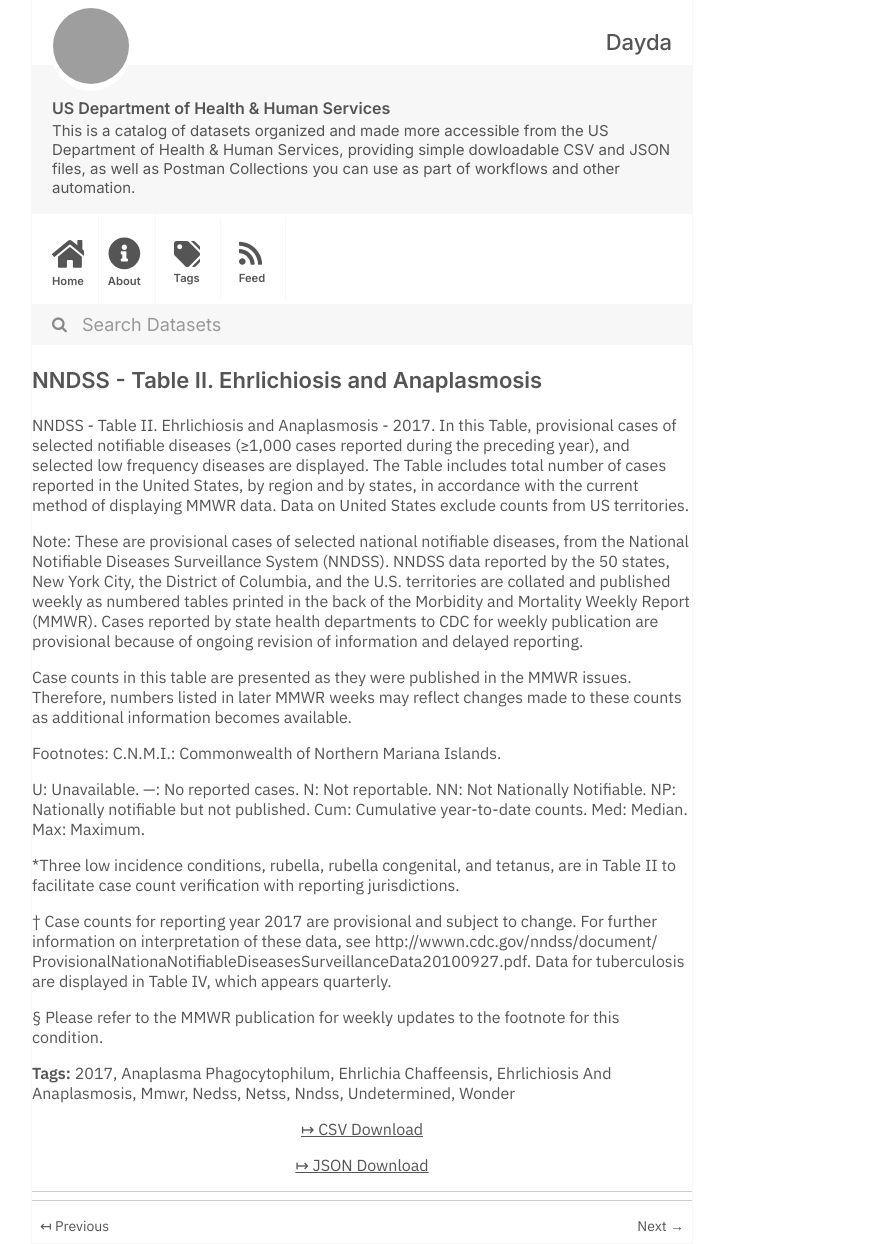
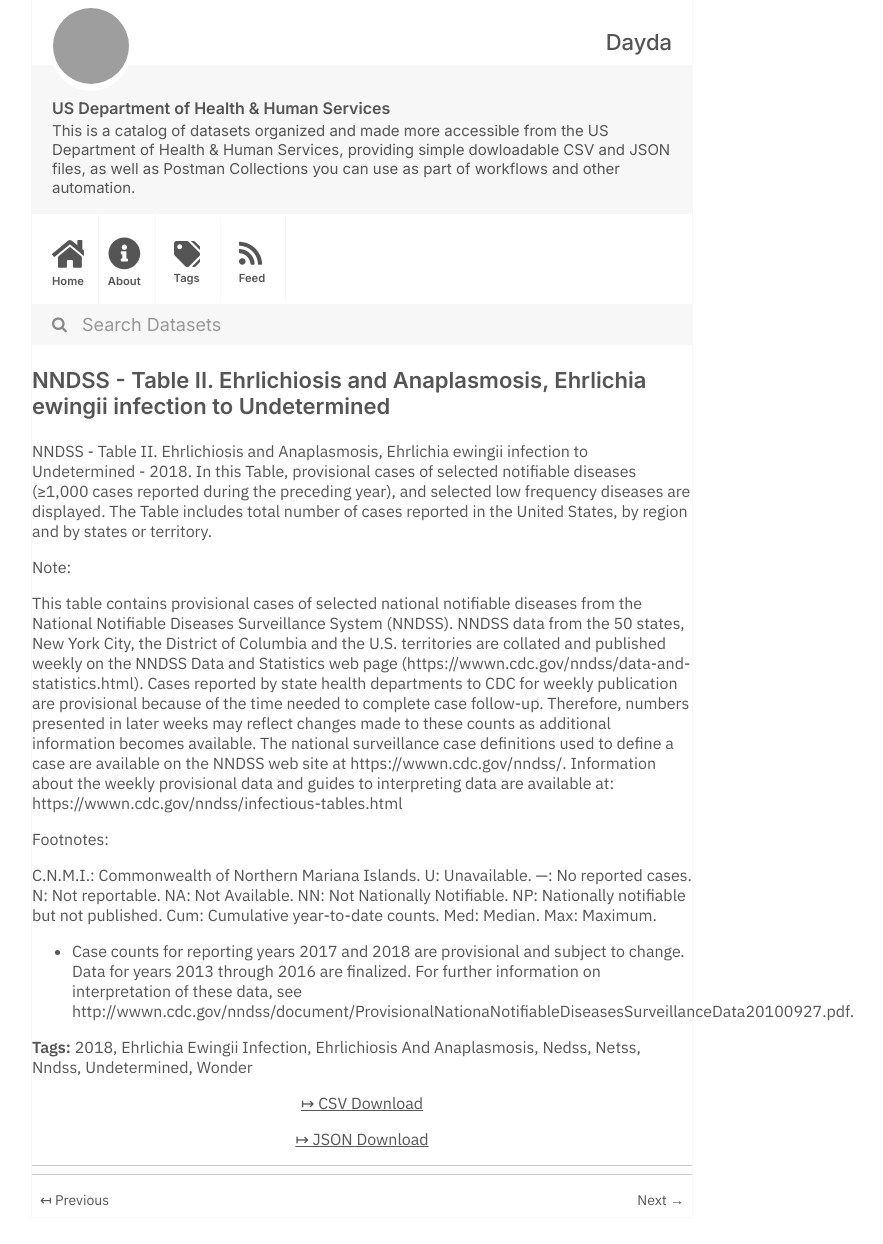
Before and after one commit to dayda-entities/us-department-of-health-and-human-services, a Jekyll site: the page built from _posts/2020-11-10-nndss-table-ii-ehrlichiosis-an.md, in a window 1280 px wide. Shown: the whole page, without its empty margins (278-1161 px from the left). Built offline with Jekyll 4.4.1, drawn with Linux system fonts in a browser that asks for light colours; after the commit the page ends 1218 px from its top, so only the background shows below that; grey boxes are pictures that could not be loaded.

Commit message:
Publish Data

```diff
--- a/_posts/2020-11-10-nndss-table-ii-ehrlichiosis-an.md
+++ b/_posts/2020-11-10-nndss-table-ii-ehrlichiosis-an.md
@@ -1,40 +1,35 @@
 ---
-title: NNDSS - Table II. Ehrlichiosis and Anaplasmosis
-created: '2020-11-10T16:18:29.960338'
-modified: '2021-04-21T22:17:14.286463'
+title: >-
+  NNDSS - Table II. Ehrlichiosis and Anaplasmosis, Ehrlichia ewingii infection
+  to Undetermined
+created: '2020-11-10T16:18:28.096346'
+modified: '2021-04-21T22:33:45.533839'
 state: active
 type: dataset
 tags:
-  - '2017'
-  - Anaplasma Phagocytophilum
-  - Ehrlichia Chaffeensis
+  - '2018'
+  - Ehrlichia Ewingii Infection
   - Ehrlichiosis And Anaplasmosis
-  - Mmwr
   - Nedss
   - Netss
   - Nndss
   - Undetermined
   - Wonder
 groups: []
-csv_url: 'https://data.cdc.gov/api/views/gz3p-wzwf/rows.csv?accessType=DOWNLOAD'
-json_url: 'https://data.cdc.gov/api/views/gz3p-wzwf/rows.json?accessType=DOWNLOAD'
+csv_url: 'https://data.cdc.gov/api/views/cucp-zsht/rows.csv?accessType=DOWNLOAD'
+json_url: 'https://data.cdc.gov/api/views/cucp-zsht/rows.json?accessType=DOWNLOAD'
 layout: post
 
 ---
-NNDSS - Table II. Ehrlichiosis and Anaplasmosis - 2017.  In this Table, provisional cases of selected notifiable diseases (≥1,000 cases reported during the preceding year), and selected low frequency diseases are displayed. The Table includes total number of cases reported in the United States, by region and by states, in accordance with the current method of displaying MMWR data.  Data on United States exclude counts from US territories.
+NNDSS - Table II. Ehrlichiosis and Anaplasmosis, Ehrlichia ewingii infection to Undetermined - 2018. In this Table, provisional cases of selected notifiable diseases (≥1,000 cases reported during the preceding year), and selected low frequency diseases are displayed. The Table includes total number of cases reported in the United States, by region and by states or territory.
 
 Note:
-These are provisional cases of selected national notifiable diseases, from the National Notifiable Diseases Surveillance System (NNDSS). NNDSS data reported by the 50 states, New York City, the District of Columbia, and the U.S. territories are collated and published weekly as numbered tables printed in the back of the Morbidity and Mortality Weekly Report (MMWR). Cases reported by state health departments to CDC for weekly publication are provisional because of ongoing revision of information and delayed reporting.
 
-Case counts in this table are presented as they were published in the MMWR issues. Therefore, numbers listed in later MMWR weeks may reflect changes made to these counts as additional information becomes available.
+This table contains provisional cases of selected national notifiable diseases from the National Notifiable Diseases Surveillance System (NNDSS). NNDSS data from the 50 states, New York City, the District of Columbia and the U.S. territories are collated and published weekly on the NNDSS Data and Statistics web page (https://wwwn.cdc.gov/nndss/data-and-statistics.html). Cases reported by state health departments to CDC for weekly publication are provisional because of the time needed to complete case follow-up.  Therefore, numbers presented in later weeks may reflect changes made to these counts as additional information becomes available. The national surveillance case definitions used to define a case are available on the NNDSS web site at https://wwwn.cdc.gov/nndss/. Information about the weekly provisional data and guides to interpreting data are available at: https://wwwn.cdc.gov/nndss/infectious-tables.html
 
 Footnotes:
- C.N.M.I.: Commonwealth of Northern Mariana Islands.
 
- U: Unavailable. —: No reported cases. N: Not reportable. NN: Not Nationally Notifiable. NP: Nationally notifiable but not published. Cum: Cumulative year-to-date counts. Med: Median. Max: Maximum.
+C.N.M.I.: Commonwealth of Northern Mariana Islands.
+U: Unavailable. —: No reported cases. N: Not reportable. NA:  Not Available.  NN: Not Nationally Notifiable. NP: Nationally notifiable but not published. Cum: Cumulative year-to-date counts. Med: Median. Max: Maximum.
 
- *Three low incidence conditions, rubella, rubella congenital, and tetanus, are in Table II to facilitate case count verification with reporting jurisdictions.
-
-† Case counts for reporting year 2017 are provisional and subject to change. For further information on interpretation of these data, see http://wwwn.cdc.gov/nndss/document/ ProvisionalNationaNotifiableDiseasesSurveillanceData20100927.pdf. Data for tuberculosis are displayed in Table IV, which appears quarterly.
-
-§ Please refer to the MMWR publication for weekly updates to the footnote for this condition.
+* Case counts for reporting years 2017 and 2018 are provisional and subject to change. Data for years 2013 through 2016 are finalized. For further information on interpretation of these data, see http://wwwn.cdc.gov/nndss/document/ProvisionalNationaNotifiableDiseasesSurveillanceData20100927.pdf.
```
